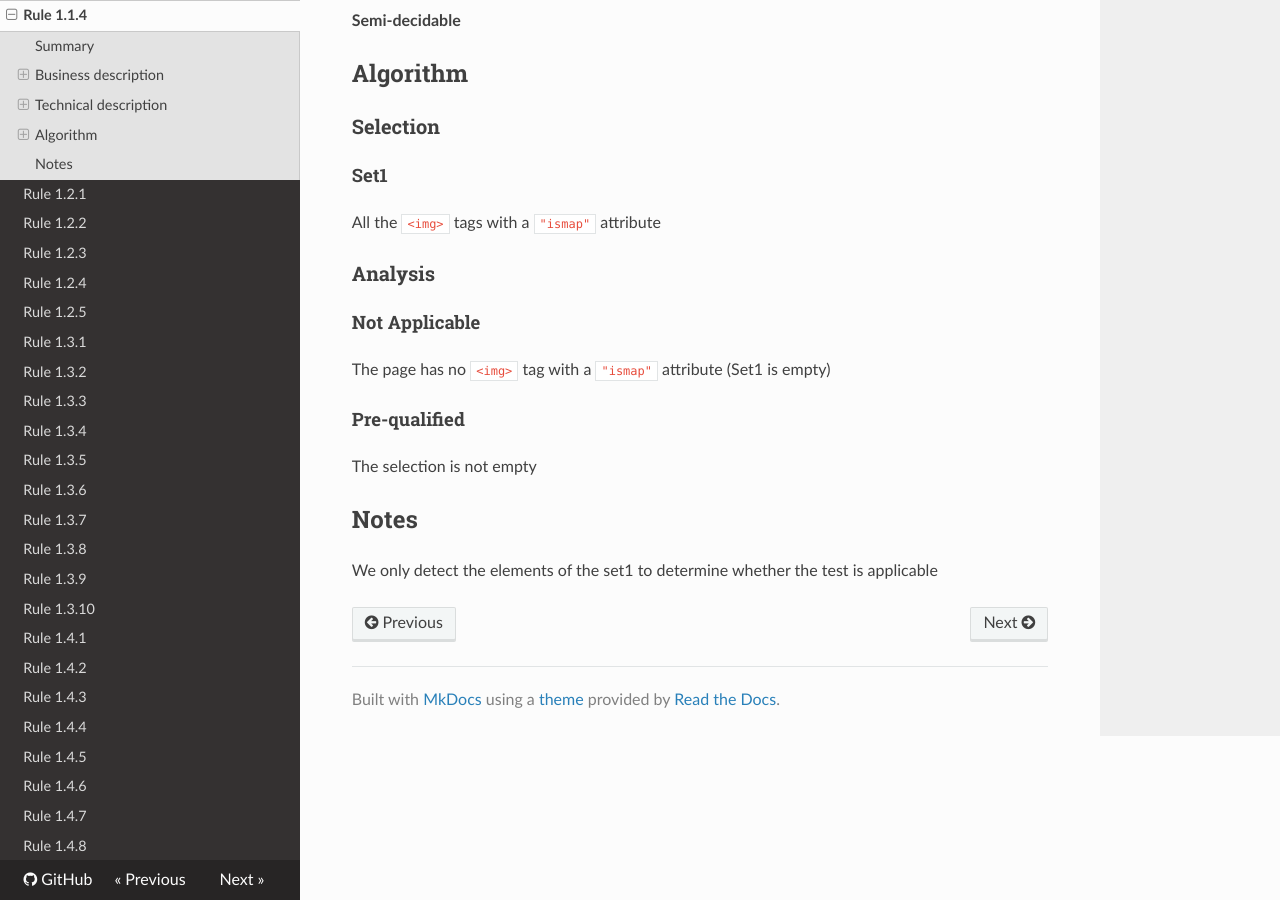
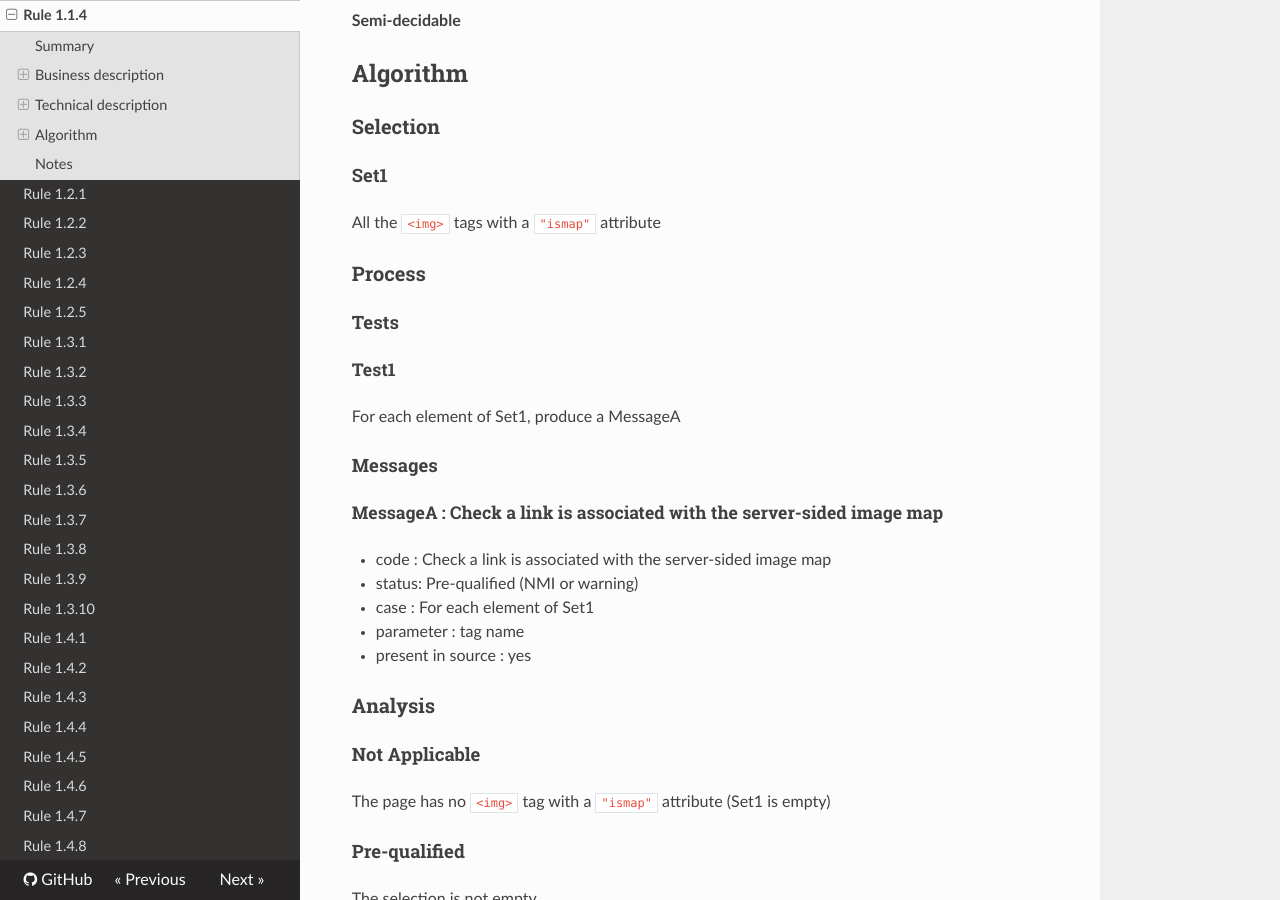
Before and after one commit to Tanaguru/Tanaguru-rules-RGAA-3-doc, an MkDocs documentation site: the page built from docs/Rule-1-1-4.md, in a window 1280 px wide and 900 px high, scrolled down 957 px. Built offline with MkDocs 1.6.1, drawn with Linux system fonts in a browser that asks for light colours; nearby versions of some CDN libraries; old or Windows-style settings are respelled for this version of MkDocs.

Commit message:
Update Rule-1-1-4.md

```diff
--- a/docs/Rule-1-1-4.md
+++ b/docs/Rule-1-1-4.md
@@ -40,6 +40,24 @@ Chaque <a href="http://references.modernisation.gouv.fr/sites/default/files/RGAA
 
 All the `<img>` tags with a `"ismap"` attribute
 
+### Process
+
+#### Tests
+
+##### Test1
+
+For each element of Set1, produce a MessageA
+
+#### Messages
+
+##### MessageA : Check a link is associated with the server-sided image map
+
+-    code : Check a link is associated with the server-sided image map
+-    status: Pre-qualified (NMI or warning)
+-    case : For each element of Set1
+-    parameter : tag name
+-    present in source : yes
+
 ### Analysis
 
 #### Not Applicable
```
